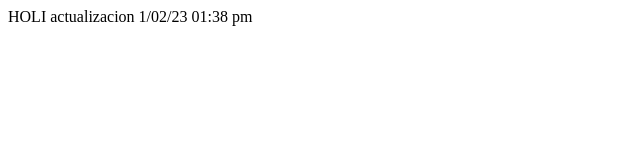
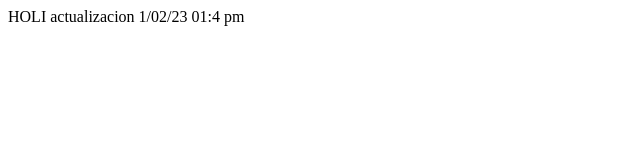
Before and after one commit to NisiJared/Residencias2, a plain HTML site: page index.html in a window 1280 px wide. Shown: the full height of the page, 0-640 px from the left. Drawn offline with Linux system fonts and the light colour scheme.

Commit message:
tercer cambio

```diff
--- a/index.html
+++ b/index.html
@@ -9,6 +9,6 @@
 <body>
     HOLI
 
-    actualizacion 1/02/23 01:38 pm
+    actualizacion 1/02/23 01:4 pm
 </body>
 </html>
```
